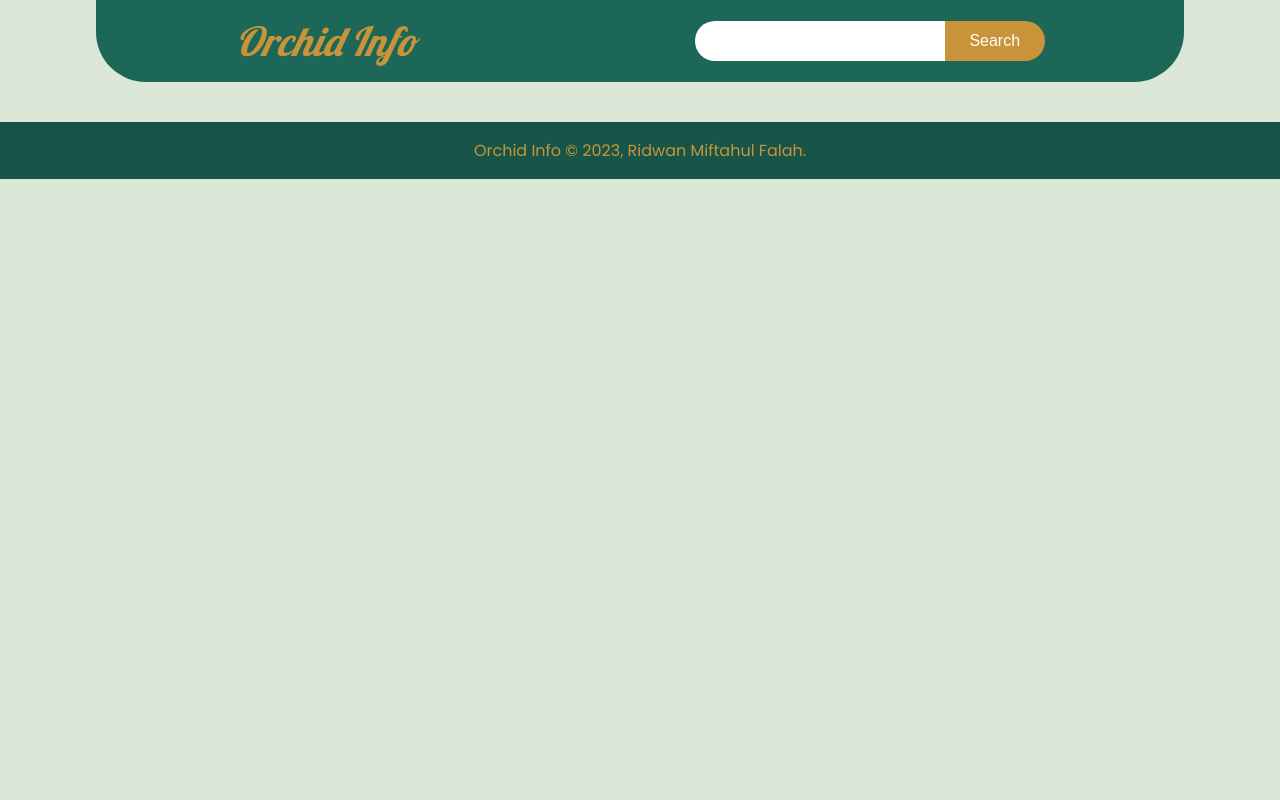
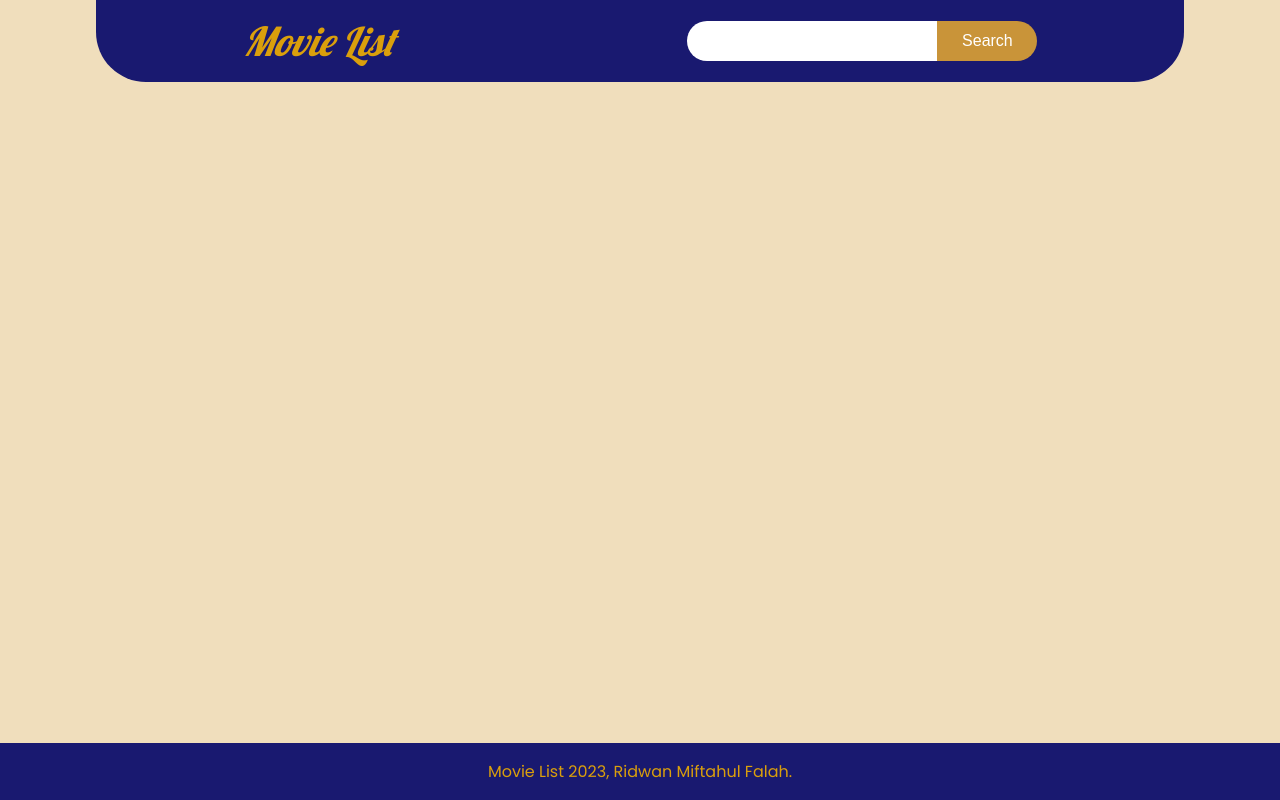
Before and after one commit to RidwanMiftahulFalah/movie-list-SIB-Dicoding, a website built with webpack: page index.html in a window 1280 px wide. Built offline with nearby package versions, Linux system fonts and the light colour scheme; no server answers.

Commit message:
Adjust UI Design

```diff
--- a/index.html
+++ b/index.html
@@ -4,12 +4,12 @@
     <meta charset="UTF-8" />
     <meta http-equiv="X-UA-Compatible" content="IE=edge" />
     <meta name="viewport" content="width=device-width, initial-scale=1.0" />
-    <title>Orchid Info</title>
+    <title>Movie List</title>
   </head>
   <body>
     <header>
       <div class="nav-logo">
-        <h1>Orchid Info</h1>
+        <h1>Movie List</h1>
       </div>
 
       <form action="" class="search-form">
@@ -23,7 +23,7 @@
     </main>
 
     <footer>
-      <p>Orchid Info &copy; 2023, Ridwan Miftahul Falah.</p>
+      <p>Movie List 2023, Ridwan Miftahul Falah.</p>
     </footer>
   </body>
 </html>
--- a/package.json
+++ b/package.json
@@ -4,7 +4,8 @@
   "description": "",
   "main": "index.js",
   "scripts": {
-    "test": "echo \"Error: no test specified\" && exit 1"
+    "build": "webpack --config webpack.prod.js",
+    "dev": "webpack serve --config webpack.dev.js"
   },
   "repository": {
     "type": "git",
--- a/src/styles/app.css
+++ b/src/styles/app.css
@@ -9,7 +9,7 @@
 body {
   position: relative;
   min-height: 100vh;
-  background-color: #99bd8f59;
+  background-color: rgb(240, 222, 188);
   display: flex;
   flex-direction: column;
   font-family: 'Poppins';
@@ -25,13 +25,13 @@ header {
   margin-inline: auto;
 
   width: 85vw;
-  background-color: #1c6758;
+  background-color: midnightblue;
   padding-block: 1rem;
   border-radius: 0 0 50px 50px;
 }
 
 header .nav-logo h1 {
-  color: #c99439;
+  color: rgb(218, 159, 12);
   font-family: 'Lobster';
   font-size: 2.5em;
   font-weight: 500;
@@ -144,10 +144,12 @@ main aside img {
 }
 
 footer {
+  position: absolute;
+  bottom: 0;
   width: 100vw;
   padding: 1em;
-  background-color: #175549;
-  color: #c99439;
+  background-color: midnightblue;
+  color: rgb(218, 159, 12);
   text-align: center;
 }
 
@@ -211,7 +213,6 @@ footer {
   }
 
   footer {
-    position: absolute;
-    bottom: 0;
+    margin: 0;
   }
 }
```
